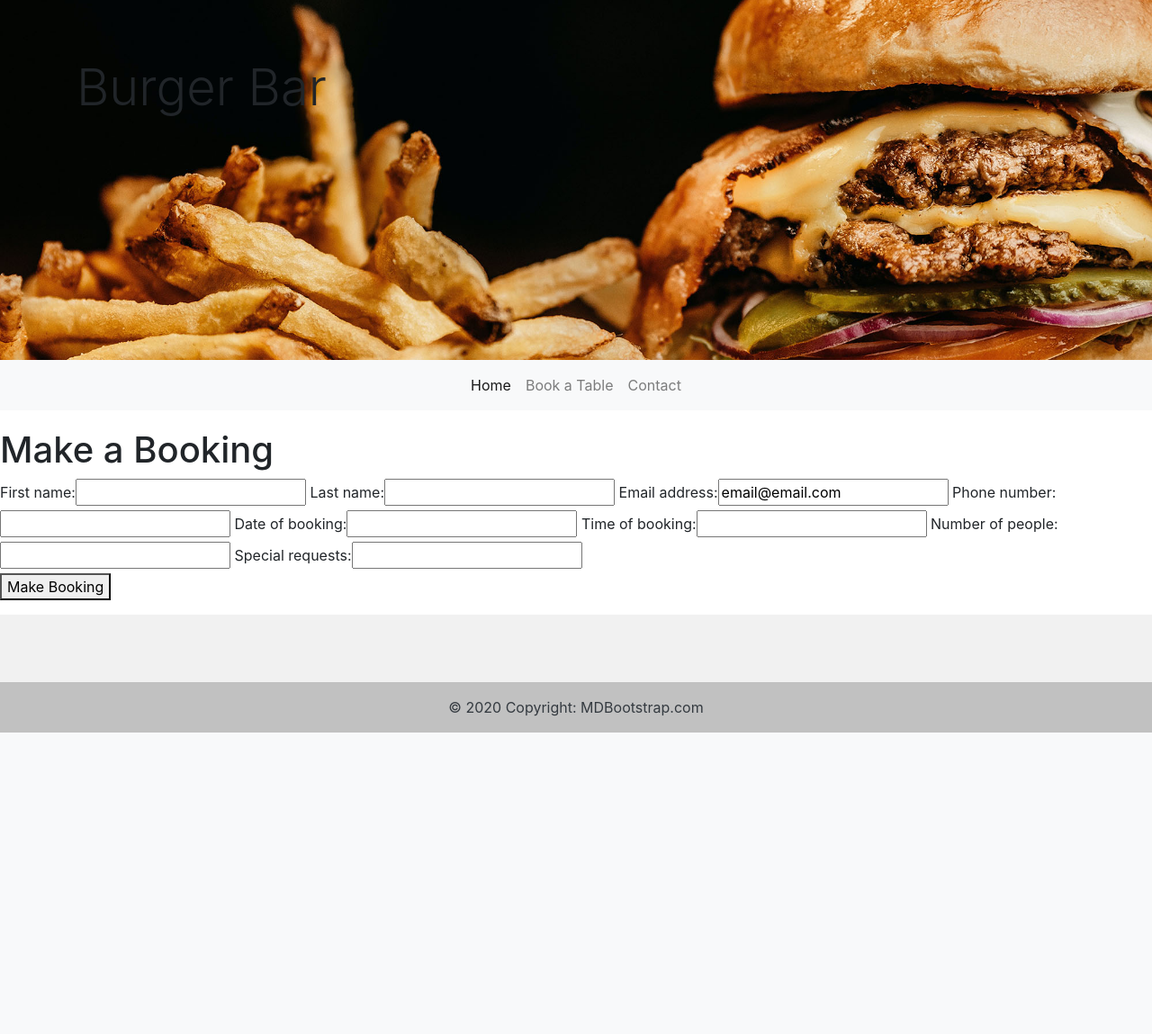
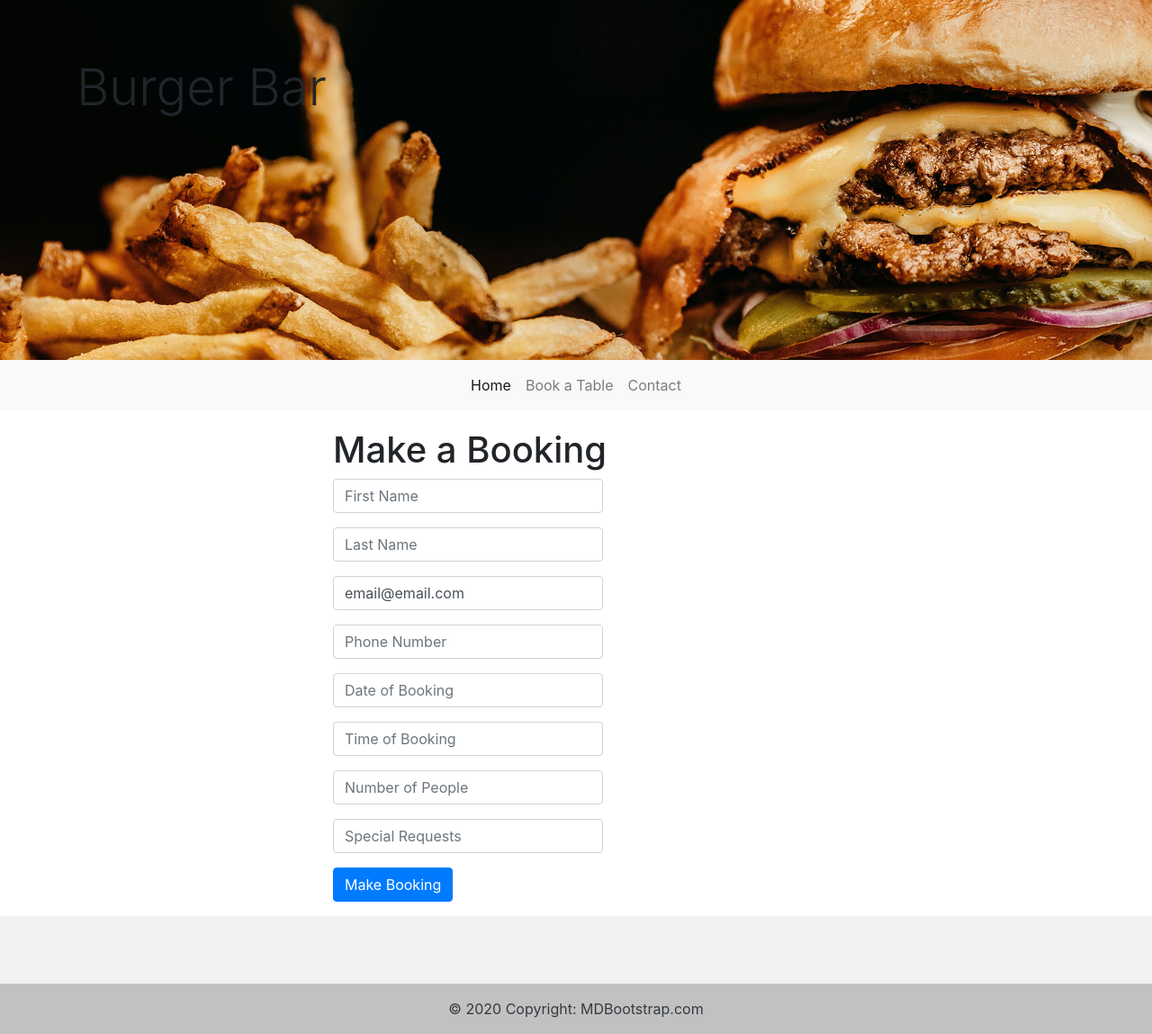
Before and after one commit to LADCode2021/pp4-burger-bar, a Django app: page /make in a window 1280 px wide. Shown: the whole page at 90% size. Before the commit the page ends 814 px from the top, so only its background shows below. Run offline with Django 3.2, Linux system fonts and the light colour scheme; some libraries are stand-ins or nearby versions.

Commit message:
Update forms.py to include widgets. Update all forms with Bootstrap styling

```diff
--- a/booking/forms.py
+++ b/booking/forms.py
@@ -1,5 +1,11 @@
 from django import forms
+from django.forms import TextInput, EmailInput, NumberInput, DateInput, TimeInput
 from .models import Booking, Contact
+
+"""
+Widgets adapated from:
+https://medium.com/swlh/how-to-style-your-django-forms-7e8463aae4fa
+"""
 
 class BookingForm(forms.ModelForm):
     class Meta:
@@ -14,6 +20,48 @@ class BookingForm(forms.ModelForm):
             'number_of_people',
             'special_requests'
         ]
+        widgets = {
+            'first_name': TextInput(attrs={
+                'class': "form-control",
+                'style': 'max-width: 300px;',
+                'placeholder': 'First Name'
+                }),
+            'last_name': TextInput(attrs={
+                'class': "form-control",
+                'style': 'max-width: 300px;',
+                'placeholder': 'Last Name'
+                }),
+            'email_address': EmailInput(attrs={
+                'class': "form-control",
+                'style': 'max-width: 300px;',
+                'placeholder': 'Email Addresss'
+                }),
+            'phone_number': NumberInput(attrs={
+                'class': "form-control",
+                'style': 'max-width: 300px;',
+                'placeholder': 'Phone Number'
+                }),
+            'date_of_booking': DateInput(attrs={
+                'class': "form-control",
+                'style': 'max-width: 300px;',
+                'placeholder': 'Date of Booking'
+                }),
+            'time_of_booking': TimeInput(attrs={
+                'class': "form-control",
+                'style': 'max-width: 300px;',
+                'placeholder': 'Time of Booking'
+                }),
+            'number_of_people': NumberInput(attrs={
+                'class': "form-control",
+                'style': 'max-width: 300px;',
+                'placeholder': 'Number of People'
+                }),
+            'special_requests': TextInput(attrs={
+                'class': "form-control",
+                'style': 'max-width: 300px;',
+                'placeholder': 'Special Requests'
+                }),
+        }
 
 class ContactForm(forms.ModelForm):
     class Meta:
@@ -25,3 +73,30 @@ class ContactForm(forms.ModelForm):
             'phone_number',
             'comments'
         ]
+        widgets = {
+            'first_name': TextInput(attrs={
+                'class': "form-control",
+                'style': 'max-width: 300px;',
+                'placeholder': 'First Name'
+                }),
+            'last_name': TextInput(attrs={
+                'class': "form-control",
+                'style': 'max-width: 300px;',
+                'placeholder': 'Last Name'
+                }),
+            'email_address': EmailInput(attrs={
+                'class': "form-control",
+                'style': 'max-width: 300px;',
+                'placeholder': 'Email Addresss'
+                }),
+            'phone_number': NumberInput(attrs={
+                'class': "form-control",
+                'style': 'max-width: 300px;',
+                'placeholder': 'Phone Number'
+                }),
+            'comments': TextInput(attrs={
+                'class': "form-control",
+                'style': 'max-width: 300px;',
+                'placeholder': 'Comments'
+                }),
+        }
--- a/booking/templates/booking/make_booking.html
+++ b/booking/templates/booking/make_booking.html
@@ -1,60 +1,44 @@
 {% extends "base.html" %}
 
 {% block content %}
-  <h1>Make a Booking</h1>
-  <!-- <div class="row">
-    <form method="POST" action="make">
-      {% csrf_token %}
-      <div class="row">
-        <div class="input-field col s12 m6 l3">
-          <input id="id_first_name" name="first_name" type="text" class="validate">
-          <label for="id_first_name">First Name</label>
+<div class="container h-100">
+  <div class="row h-100 justify-content-center align-items-center">
+    <div class="col-10 col-md-8 col-lg-6">
+      <h1>Make a Booking</h1>
+      <form method="POST" action="make">
+        {% csrf_token %}
+        <div class="form-group">
+          {{ form.first_name }}
         </div>
-        <div class="input-field col s12 m6 l3">
-          <input id="id_last_name" name="last_name" type="text" class="validate">
-          <label for="id_last_name">Last Name</label>
+        <div class="form-group">
+          {{ form.last_name }}
         </div>
-      </div>
-      <div class="row">
-        <div class="input-field col s12 m6 l3">
-          <input id="id_email_address" name="email_address" type="email" class="validate">
-          <label for="id_email_address">Email Address</label>
+        <div class="form-group">
+          {{ form.email_address }}
         </div>
-        <div class="input-field col s12 m6 l3">
-          <input id="id_phone_number" name="phone_number" type="number" class="validate">
-          <label for="id_phone_number">Phone Number</label>
+        <div class="form-group">
+          {{ form.phone_number }}
         </div>
-      </div>
-      <div class="row">
-        <div class="input-field col s12 m6 l3">
-          <input id="id_date_of_booking" name="date_of_booking" type="date" class="validate datepicker">
-          <label for="id_date_of_booking">Date of Booking</label>
+        <div class="form-group">
+          {{ form.date_of_booking }}
         </div>
-        <div class="input-field col s12 m6 l3">
-          <input id="id_time_of_booking" name="time_of_booking" type="time" class="validate timepicker">
-          <label for="id_time_of_booking">Time of Booking</label>
+        <div class="form-group">
+          {{ form.time_of_booking }}
         </div>
-        <div class="input-field col s12 m6 l3">
-          <input id="id_number_of_people" name="number_of_people" type="number" class="validate">
-          <label for="id_number_of_people">Number of People</label>
+        <div class="form-group">
+          {{ form.number_of_people }}
         </div>
-      </div>
-      <div class="row">
-        <div class="input-field col s12 m6 l3">
-          <input id="id_special_requests" name="special_requests" type="text" class="validate textarea">
-          <label for="id_special_requests">Special Requests</label>
+        <div class="form-group">
+          {{ form.special_requests }}
         </div>
-      </div>
-    </form>
-  </div> -->
+        <div>
+          <p>
+            <button type="submit" class="btn btn-primary">Make Booking</button>
+          </p>
+        </div>
+    </div>
+  </div>
+</div>
 
-  <form method="POST" action="make">
-    {% csrf_token %}
-    {{ form }}
-    <div>
-        <p>
-            <button type="submit">Make Booking</button>
-        </p>
-    </div>
 </form>
 {%endblock%}
--- a/static/js/script.js
+++ b/static/js/script.js
@@ -0,0 +1 @@
+$('.datepicker').datepicker();
```
Also changed, not shown: booking/templates/booking/contact.html (+25 -48 lines).
